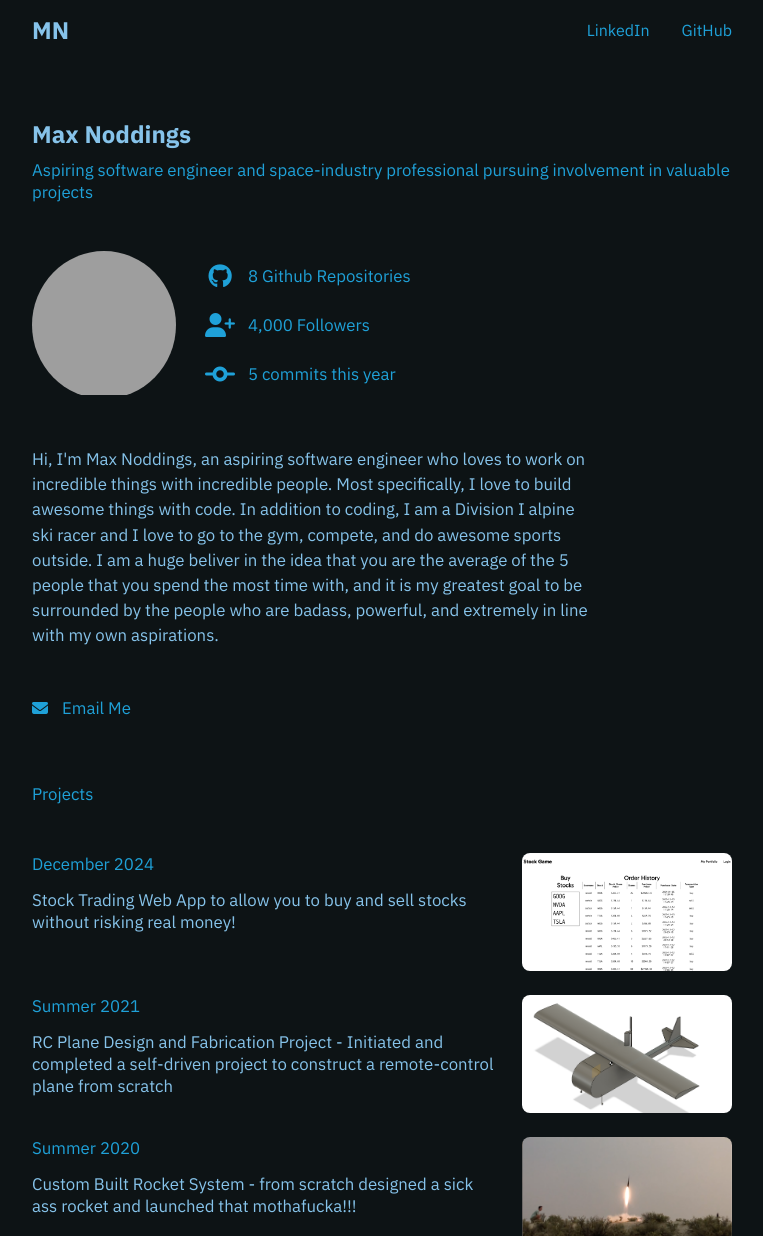
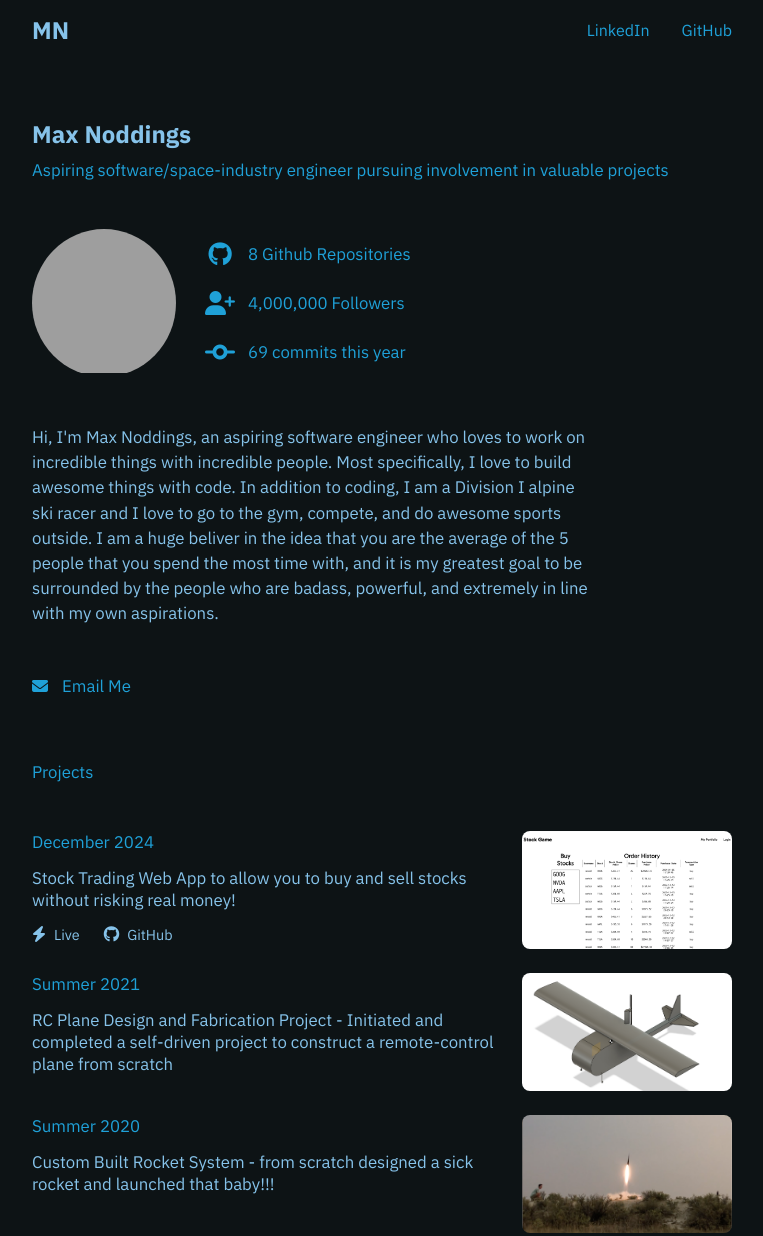
Before and after one commit to MaxNoddings/my-portfolio, a plain HTML site: page index.html in a window 1280 px wide. Shown: the top 1236 px of the page, without its empty margins (258-1021 px from the left). Drawn offline with Linux system fonts and the light colour scheme; grey boxes are pictures that could not be loaded; a web font is replaced by a local one.

Commit message:
Day Six Work

```diff
--- a/index.html
+++ b/index.html
@@ -20,8 +20,8 @@
         <h2>MN</h2>
         <nav>
             <!-- Nav section for Links (that will be in the top right corner) (give these links cool logos in the future) -->
-            <a>LinkedIn</a>
-            <a>GitHub</a>
+            <a class="darkerText" href="https://www.linkedin.com/in/max-noddings/" target="_blank">LinkedIn</a>
+            <a class="darkerText" href="https://github.com/MaxNoddings" target="_blank">GitHub</a>
         </nav>
     </header>
     <!-- Main Content Section -->
@@ -29,7 +29,7 @@
         <section>
             <div class="nameContainer">
                 <h1>Max Noddings</h1>
-                <p class="darkerText">Aspiring software engineer and space-industry professional pursuing involvement in valuable projects</p>
+                <p class="darkerText">Aspiring software/space-industry engineer pursuing involvement in valuable projects</p>
             </div>
             <div class="statsContainer">
                 <div class="imgContainer">
@@ -46,13 +46,13 @@
                         <div>
                             <i class="fa-solid fa-user-plus"></i>
                         </div>
-                        <p>4,000 Followers</p>
+                        <p>4,000,000 Followers</p>
                     </div>
                     <div>
                         <div>
                             <i class="fa-solid fa-code-commit"></i>
                         </div>
-                        <p>5 commits this year</p>
+                        <p>69 commits this year</p>
                     </div>
                 </div>
             </div>
@@ -66,7 +66,7 @@
                 powerful, and extremely in line with my own aspirations.
             </p>
             <div>
-                <a class="outreach darkerText">
+                <a href="mailto:mnodd4@gmail.com" class="outreach darkerText">
                     <i class="fa-solid fa-envelope"></i>
                     <p>Email Me</p>
                 </a>
@@ -79,9 +79,22 @@
                 <div>
                     <p class="darkerText">December 2024</p>
                     <p>Stock Trading Web App to allow you to buy and sell stocks without risking real money!</p>
-
+                    <div class="linkContainer">
+                        <a target="_blank" href="https://www.youtube.com/watch?v=w4O2gT5sXWE" class="linkItem">
+                            <div>
+                                <i class="fa-solid fa-bolt"></i>
+                            </div>
+                            <p>Live</p>
+                        </a>
+                        <a target="_blank" href="https://github.com/MaxNoddings/virtual-stock-trader" class="linkItem">
+                            <div>
+                                <i class="fa-brands fa-github"></i>
+                            </div>
+                            <p>GitHub</p>
+                        </a>
+                    </div>
                 </div>
-                <div>
+                <div class="thumbnail">
                     <img src="/public/stock-trader.png" alt="stocktrader-img"/>
                 </div>
             </div>
@@ -97,7 +110,7 @@
             <div class="projectItem">
                 <div>
                     <p class="darkerText">Summer 2020</p>
-                    <p>Custom Built Rocket System - from scratch designed a sick ass rocket and launched that mothafucka!!!</p>
+                    <p>Custom Built Rocket System - from scratch designed a sick rocket and launched that baby!!!</p>
 
                 </div>
                 <div>
--- a/styles.css
+++ b/styles.css
@@ -1,4 +1,4 @@
-/* :root is a place where you can assign variable!! */
+/* :root is a place where you can assign variables!! */
 :root {
     --primary-color: #86c3ea;
     --secondary-color: #1fa1d8;
@@ -53,6 +53,7 @@ nav {
 
 nav a {
     cursor: pointer;
+    text-decoration: none;
 }
 
 nav a:hover {
@@ -66,6 +67,7 @@ main, section, .nameContainer {
 
 main {
     gap: 64px;
+    padding-bottom: 64px;
 }
 
 section {
@@ -129,6 +131,11 @@ section {
     cursor: pointer;
     width: fit-content;
     margin-right: auto;
+    text-decoration: none;
+}
+
+.outreach:hover {
+    opacity: 0.7;
 }
 
 .projectContainer {
@@ -153,26 +160,42 @@ section {
     gap: 14px;
 }
 
-.projectItem div:last-child {
+.projectItem>div:last-child {
     aspect-ratio: 16/9;
     max-width: 30%;
     overflow: hidden;
     border-radius: 8px;
 }
 
-.projectItem div:last-child img {
+.projectItem>div:last-child img {
     width: 100%;
     height: 100%;
     object-fit: cover;
 }
 
-.outreach:hover {
+.linkContainer {
+    display: flex;
+    align-items: center;
+    gap: 24px;
+}
+
+.linkItem {
+    display: flex;
+    flex-direction: row !important;
+    align-items: center;
+    gap: 8px !important;
+    color: var(--primary-color);
+    text-decoration: none;
+    cursor: pointer;
+}
+
+.linkItem:hover {
     opacity: 0.7;
 }
 
-/*.outreach i {
-    transform: rotate(-360deg);
-}*/
+.linkItem p {
+    font-size: 0.9em;
+}
 
 @media (min-width: 640px) {
     .statsContainer {
```
